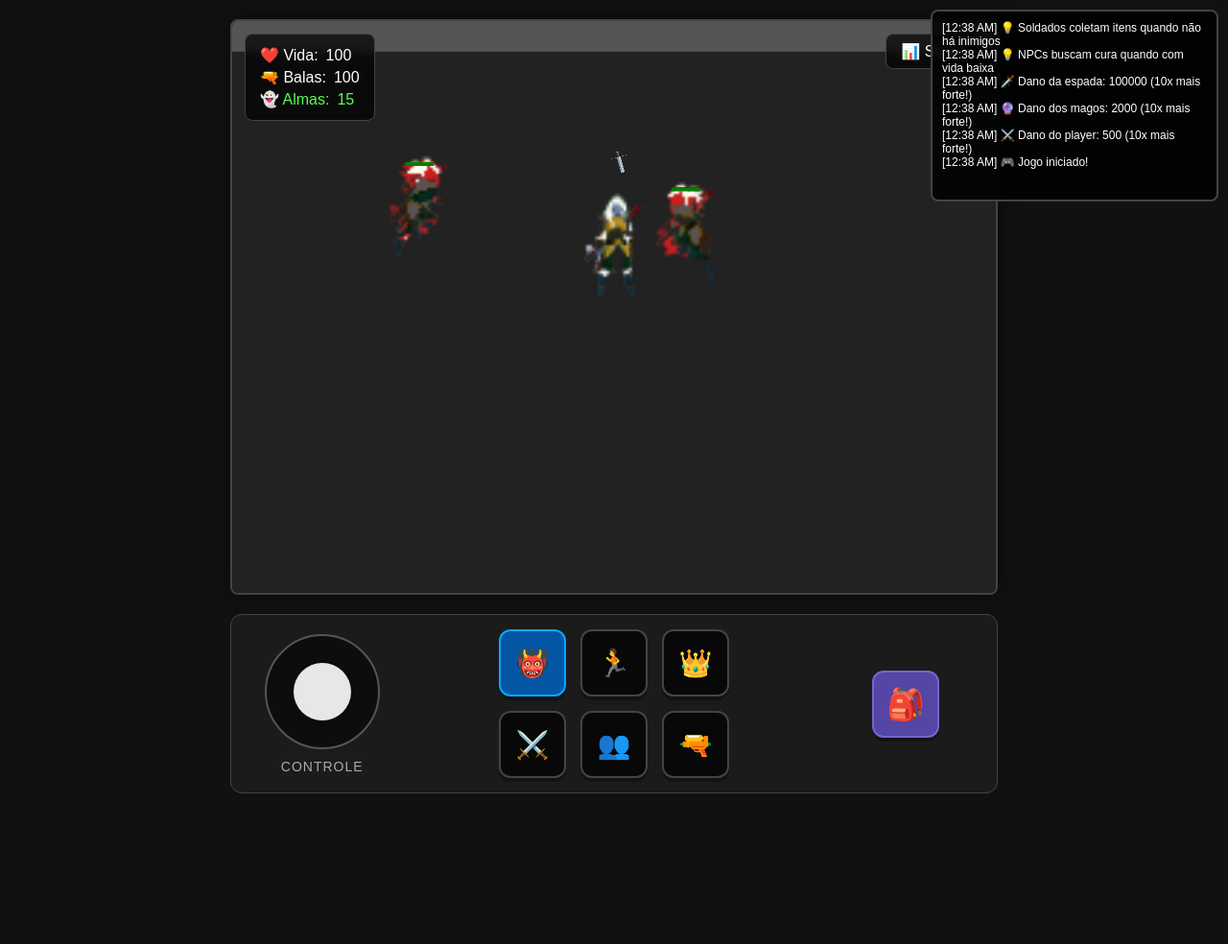
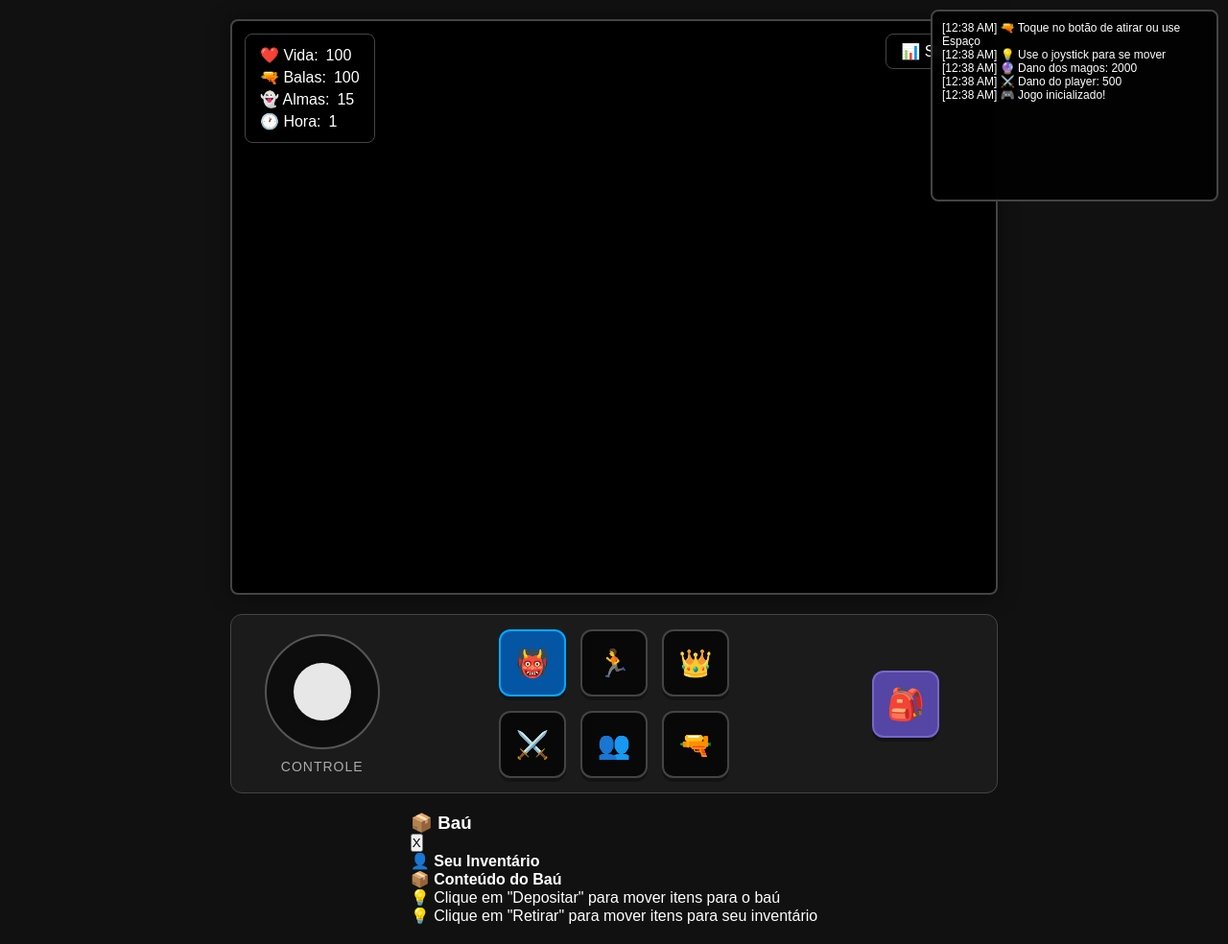
Before and after one commit to danielhenriquesb/Game-, a plain HTML site: page index.html in a window 1280 px wide. Shown: the whole page at 96% size. Before the commit the page ends 847 px from the top, so only its background shows below. Drawn offline with Linux system fonts and the light colour scheme.

Commit message:
Update index.html

```diff
--- a/index.html
+++ b/index.html
@@ -25,6 +25,10 @@
                     <span>👻 Almas:</span>
                     <span id="soulsValue">15</span>
                 </div>
+                <div class="hud-item time-display">
+                    <span>🕐 Hora:</span>
+                    <span id="hourValue">1</span>
+                </div>
             </div>
         </div>
 
@@ -40,6 +44,8 @@
                 <div class="stat-item">👹 Inimigos Vivos: <span id="enemiesAlive">5/200</span></div>
                 <div class="stat-item">🏃 NPCs Vivos: <span id="npcsAlive">0/10</span></div>
                 <div class="stat-item">⏱️ Spawn em: <span id="spawnTimer">10</span>s</div>
+                <div class="stat-item">🕐 Hora Atual: <span id="currentHour">1</span></div>
+                <div class="stat-item">🌙 Fase: <span id="dayPhase">Dia</span></div>
                 <div class="stat-item">👑 BOSS: <span id="bossStatus" style="color:#ff0000">MORTO</span></div>
                 <div class="stat-item boss-health">❤️ Vida do BOSS: <span id="bossHealth">0/0</span></div>
             </div>
@@ -91,7 +97,7 @@
             </div>
         </div>
 
-        <!-- Inventário -->
+        <!-- Inventário do Player -->
         <div id="inventory">
             <div class="inventory-header">
                 <h3>🎒 Inventário</h3>
@@ -101,8 +107,36 @@
                 <!-- Itens serão adicionados aqui -->
             </div>
         </div>
+
+        <!-- Inventário do Baú -->
+        <div id="chestInventory">
+            <div class="chest-inventory-header">
+                <h3>📦 Baú</h3>
+                <button id="closeChestInventory">X</button>
+            </div>
+            <div class="chest-inventory-container">
+                <div class="chest-section">
+                    <h4>👤 Seu Inventário</h4>
+                    <div id="playerChestContent" class="chest-content">
+                        <!-- Itens do player -->
+                    </div>
+                </div>
+                <div class="chest-section">
+                    <h4>📦 Conteúdo do Baú</h4>
+                    <div id="chestInventoryContent" class="chest-content">
+                        <!-- Itens do baú -->
+                    </div>
+                </div>
+            </div>
+            <div class="chest-instructions">
+                <p>💡 Clique em "Depositar" para mover itens para o baú</p>
+                <p>💡 Clique em "Retirar" para mover itens para seu inventário</p>
+            </div>
+        </div>
     </div>
 
+    <script src="shared.js"></script>
+    <script src="player.js"></script>
     <script src="game.js"></script>
 </body>
 </html>
```
